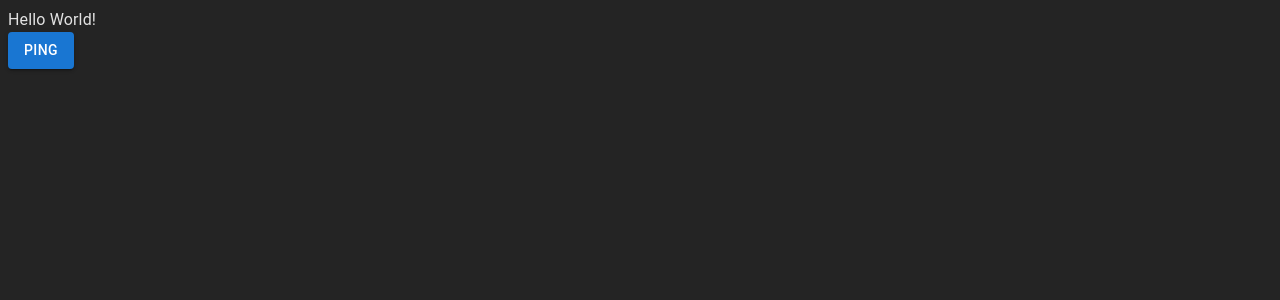
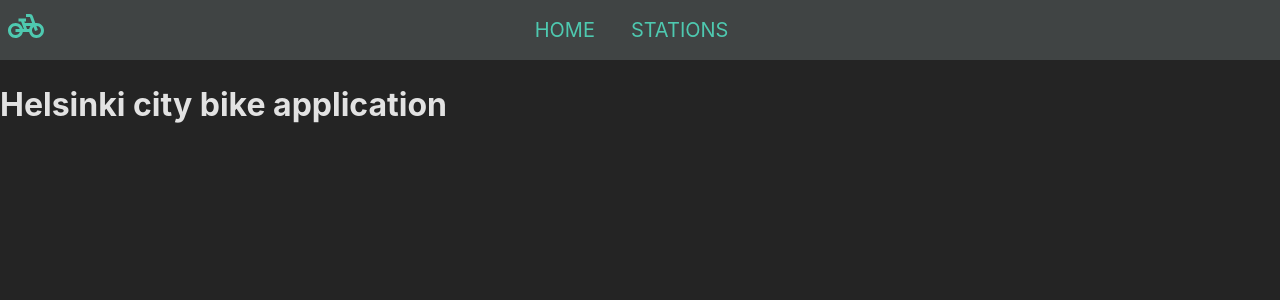
Before and after one commit to Akllu/dev-academy-pre-assignment, a React (Vite) app in the folder frontend/: page / in a window 1280 px wide. Shown: the top 300 px of the page. Built offline with nearby package versions, Linux system fonts and the light colour scheme.

Commit message:
Frontend: added routing, navbar and pages

```diff
--- a/frontend/package.json
+++ b/frontend/package.json
@@ -12,10 +12,12 @@
   "dependencies": {
     "@emotion/react": "^11.11.1",
     "@emotion/styled": "^11.11.0",
+    "@mui/icons-material": "^5.14.16",
     "@mui/material": "^5.14.16",
     "axios": "^1.6.0",
     "react": "^18.2.0",
-    "react-dom": "^18.2.0"
+    "react-dom": "^18.2.0",
+    "react-router-dom": "^6.18.0"
   },
   "devDependencies": {
     "@types/react": "^18.2.15",
--- a/frontend/src/App.tsx
+++ b/frontend/src/App.tsx
@@ -1,22 +1,19 @@
-import { Button, Typography } from "@mui/material";
-import axios from "axios";
-import { useState } from "react";
+import { BrowserRouter, Navigate, Route, Routes } from "react-router-dom";
+
+import Navbar from "./components/Navbar";
+import HomePage from "./pages/HomePage";
+import StationsPage from "./pages/StationsPage";
 
 const App = () => {
-  const [buttonText, setButtonText] = useState<string>("Ping");
-
-  const handlePing = async () => {
-    const { data } = await axios.get<string>("http://localhost:4000/health");
-    setButtonText(data);
-  };
-
   return (
-    <div>
-      <Typography>Hello World!</Typography>
-      <Button variant="contained" onClick={handlePing}>
-        {buttonText}
-      </Button>
-    </div>
+    <BrowserRouter>
+      <Navbar />
+      <Routes>
+        <Route path="/" element={<HomePage />} />
+        <Route path="/stations" element={<StationsPage />} />
+        <Route path="/*" element={<Navigate to={"/"} />} />
+      </Routes>
+    </BrowserRouter>
   );
 };
 
--- /dev/null
+++ b/frontend/src/components/Navbar/Navbar.css
@@ -0,0 +1,19 @@
+.container {
+  background-color: #404444;
+  align-items: center;
+  justify-content: space-between;
+  padding: 8px;
+  font-size: 20px;
+}
+
+.link {
+  color: #4ec9b0;
+  text-decoration: none;
+  text-transform: uppercase;
+  transition: 1ms;
+
+  &:hover {
+    color: white;
+    text-decoration: underline;
+  }
+}
--- /dev/null
+++ b/frontend/src/components/Navbar/index.tsx
@@ -0,0 +1,32 @@
+import PedalBikeIcon from "@mui/icons-material/PedalBike";
+import { Grid } from "@mui/material";
+import { Link } from "react-router-dom";
+import "./Navbar.css";
+
+const Navbar = () => {
+  return (
+    <Grid container className="container">
+      <Grid item xs={4} lg={5}>
+        <Link to={"/"} className="link">
+          <PedalBikeIcon sx={{ width: "36px", height: "36px" }} />
+        </Link>
+      </Grid>
+      <Grid item xs={8} lg={7}>
+        <Grid container spacing={"36px"}>
+          <Grid item>
+            <Link to="/" className="link">
+              Home
+            </Link>
+          </Grid>
+          <Grid item>
+            <Link to="/stations" className="link">
+              Stations
+            </Link>
+          </Grid>
+        </Grid>
+      </Grid>
+    </Grid>
+  );
+};
+
+export default Navbar;
--- a/frontend/src/index.css
+++ b/frontend/src/index.css
@@ -13,3 +13,7 @@
   -moz-osx-font-smoothing: grayscale;
   -webkit-text-size-adjust: 100%;
 }
+
+body {
+  margin: 0px;
+}
--- /dev/null
+++ b/frontend/src/pages/HomePage.tsx
@@ -0,0 +1,9 @@
+const HomePage = () => {
+  return (
+    <div>
+      <h1>Helsinki city bike application</h1>
+    </div>
+  );
+};
+
+export default HomePage;
--- /dev/null
+++ b/frontend/src/pages/StationsPage.tsx
@@ -0,0 +1,32 @@
+import { Grid } from "@mui/material";
+import { useEffect, useState } from "react";
+import stationsService from "../services/stations";
+import { IStation } from "../types/station";
+
+const StationsPage = () => {
+  const [stations, setStations] = useState<IStation[]>([]);
+
+  useEffect(() => {
+    const fetchData = async () => {
+      const stations = await stationsService.getStations();
+      setStations(stations);
+    };
+
+    fetchData();
+  }, []);
+
+  return (
+    <>
+      <h1>Stations</h1>
+      <Grid container flexDirection={"column"}>
+        {stations.map(station => (
+          <Grid item key={station.id}>
+            {station.station_name}
+          </Grid>
+        ))}
+      </Grid>
+    </>
+  );
+};
+
+export default StationsPage;
--- /dev/null
+++ b/frontend/src/services/stations.ts
@@ -0,0 +1,11 @@
+import axios from "axios";
+import { IStation } from "../types/station";
+
+const getStations = async () => {
+  const { data } = await axios.get<IStation[]>("http://localhost:4000/api/stations");
+  return data;
+};
+
+export default {
+  getStations
+};
--- /dev/null
+++ b/frontend/src/types/station.ts
@@ -0,0 +1,7 @@
+export interface IStation {
+  id: number;
+  station_name?: string;
+  station_address?: string;
+  coordinate_x?: string;
+  coordinate_y?: string;
+}
```
Also changed, not shown: 1 other file (tests, documents, lock files or other folders).
